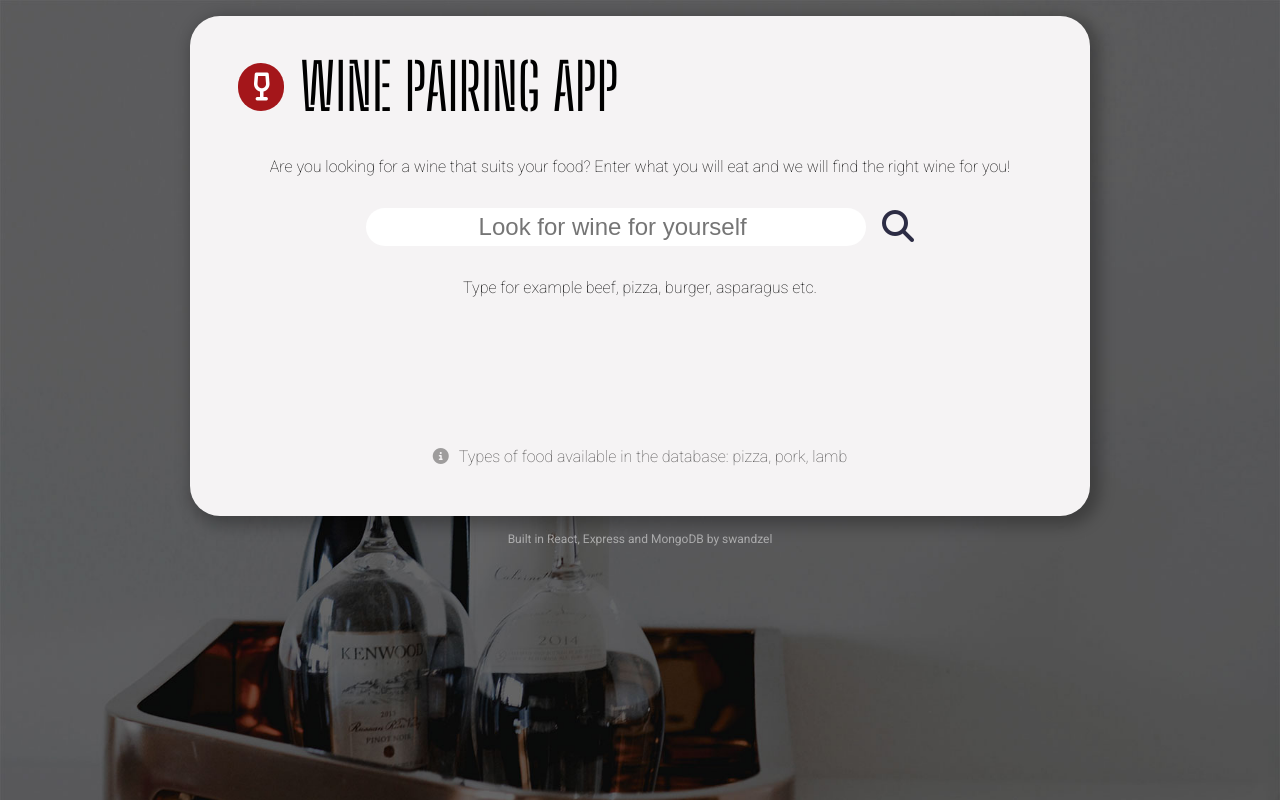
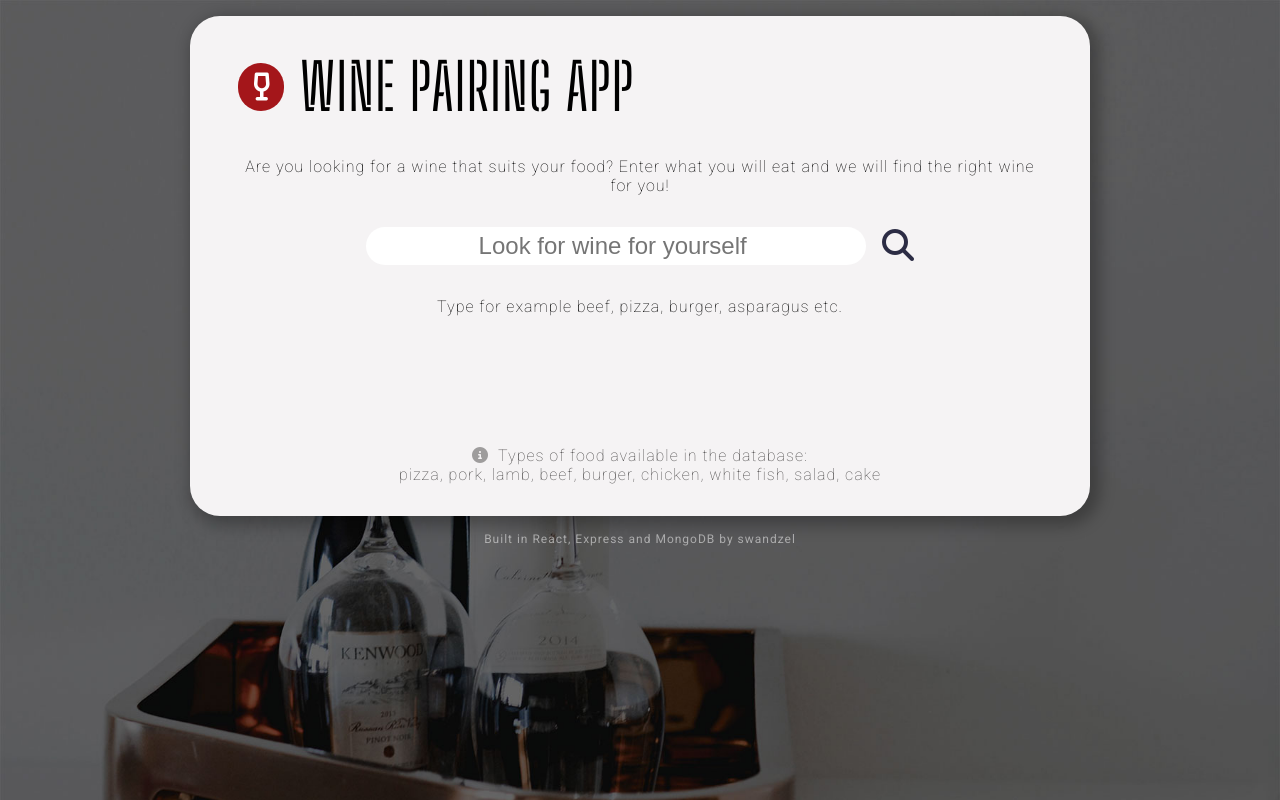
Before and after one commit to swandzel/wine-pairing-app, a React (Create React App) app: page / in a window 1280 px wide. Built offline with nearby package versions, Linux system fonts and the light colour scheme; the HTML template or start-up script is replaced by a standard one.

Commit message:
query style fixes

```diff
--- a/src/App.css
+++ b/src/App.css
@@ -38,13 +38,15 @@
 
 .how-it-works {
   text-align: center;
-  margin-top: 150px;
+  margin-top: 130px;
   color: rgb(73, 71, 71);
 }
 
 .how-it-works p i {
   margin-right: 10px;
   opacity: 0.5;
+  width: 16px;
+  height: 16px;
 }
 
 @media screen and (max-width: 916px) {
@@ -59,7 +61,7 @@
   }
 
   .how-it-works {
-    margin-top: 130px;
+    margin-top: 80px;
   }
 }
 
--- a/src/App.js
+++ b/src/App.js
@@ -102,7 +102,10 @@ const App = () => {
               >
                 <p>
                   <i className="fas fa-info-circle"></i>
-                  Types of food available in the database: pizza, pork, lamb
+                  Types of food available in the database:
+                  <br />
+                  pizza, pork, lamb, beef, burger, chicken, white fish, salad,
+                  cake
                 </p>
               </motion.div>
             )}
--- a/src/components/Grapes/Grapes.css
+++ b/src/components/Grapes/Grapes.css
@@ -1,4 +1,7 @@
 .grapes {
+  display: flex;
+  justify-content: center;
+  flex-wrap: wrap;
   font-size: 1.5rem;
   font-weight: 700;
   margin: 1rem 0rem;
--- a/src/components/SearchBar/SearchBar.css
+++ b/src/components/SearchBar/SearchBar.css
@@ -26,6 +26,7 @@
   border: 0px;
   cursor: pointer;
   opacity: 0.95;
+  width: 32px;
 }
 
 .search-btn i {
--- a/src/components/Wine/Wine.css
+++ b/src/components/Wine/Wine.css
@@ -32,7 +32,7 @@ img {
   width: 100%;
   height: 100%;
   max-height: 350px;
-  object-fit: cover;
+  object-fit: contain;
   object-position: 50% 50%;
   -webkit-box-shadow: 5px 5px 15px 5px rgba(0, 0, 0, 0.24);
   box-shadow: 5px 5px 15px 5px rgba(0, 0, 0, 0.24);
--- a/src/index.css
+++ b/src/index.css
@@ -14,10 +14,5 @@ body {
   background-size: cover;
   background-repeat: no-repeat;
   padding-left: calc(100vw - 100%);
+  letter-spacing: 1px;
 }
-
-/* @media screen and (max-width: 600px) {
-  body {
-    background: #4e4e50;
-  }
-} */
```
